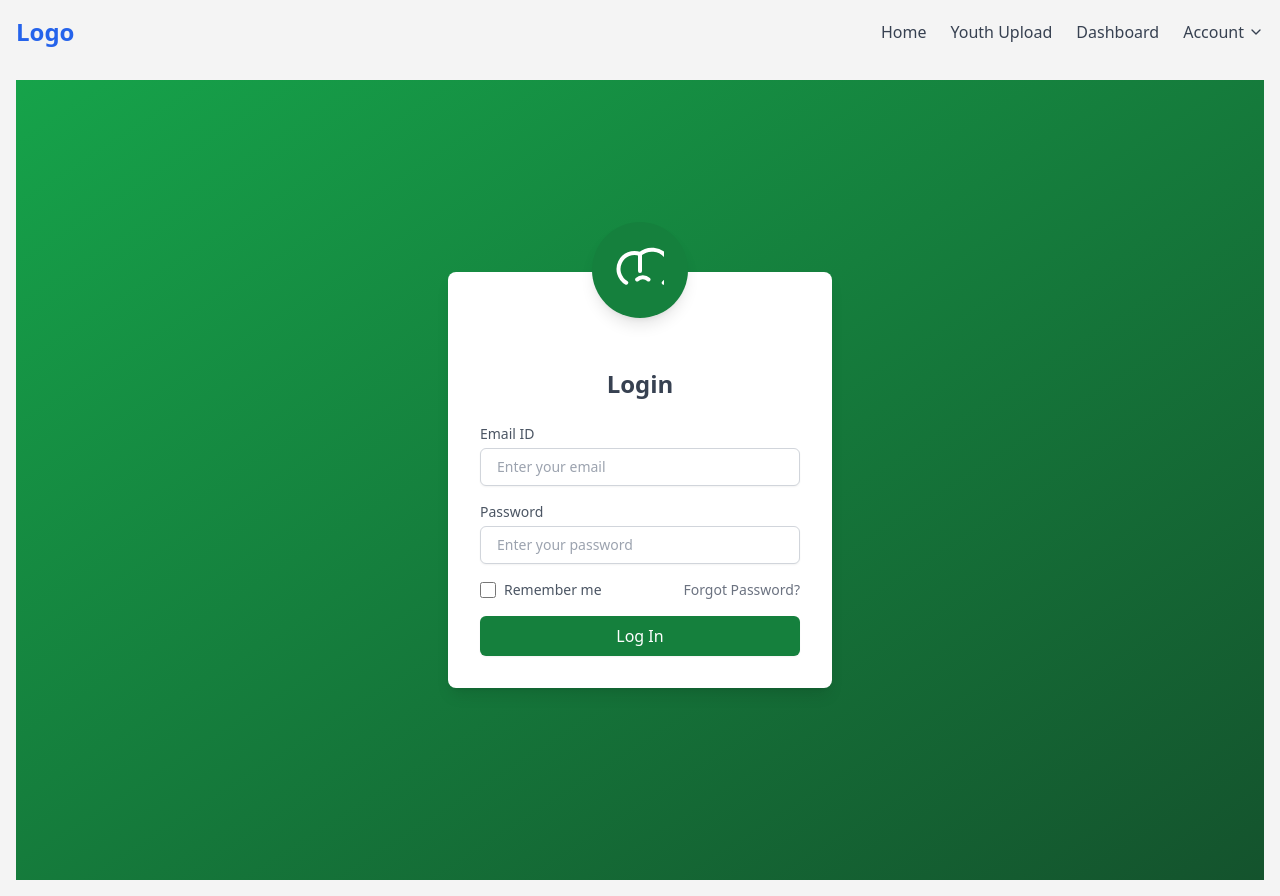
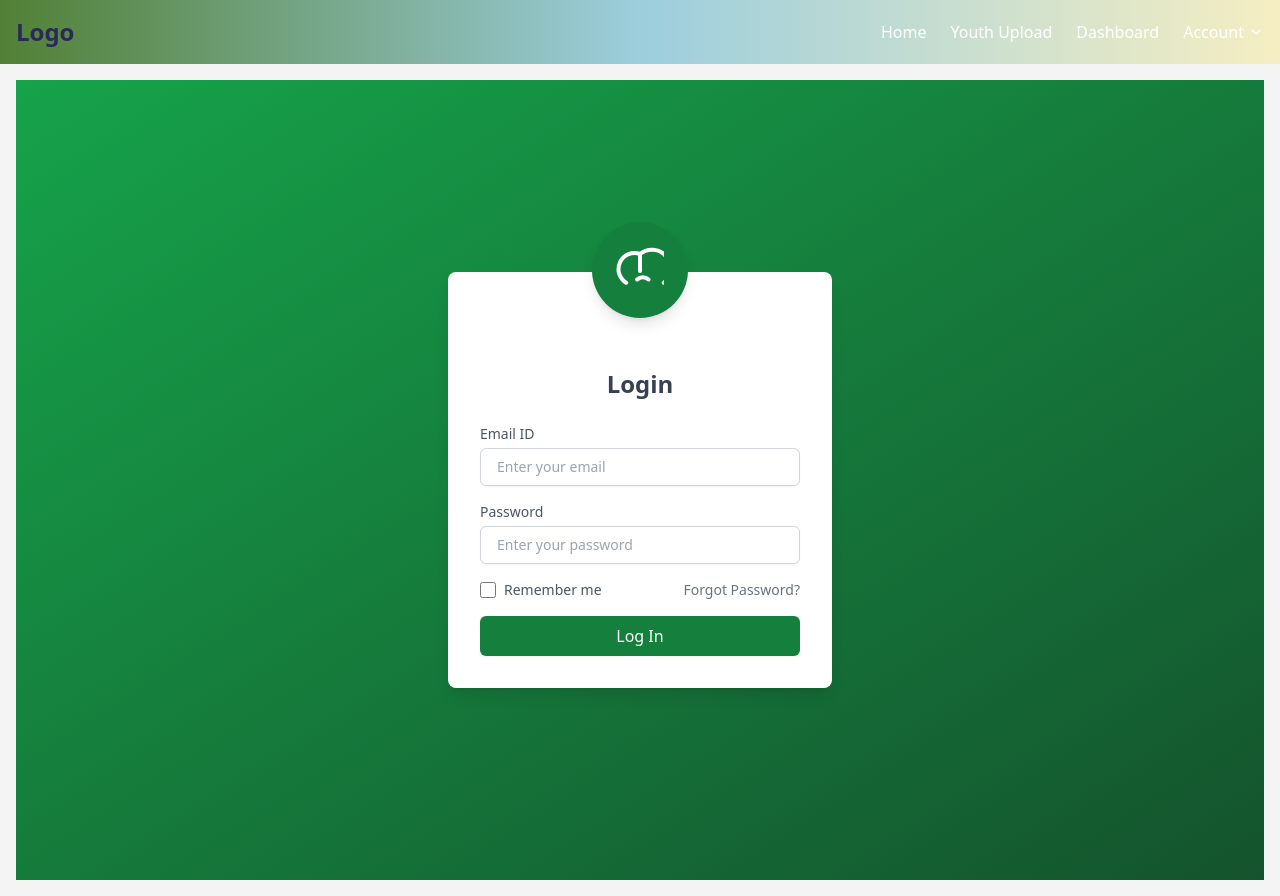
Before and after one commit to Nathilanzi/Database, a React (Vite) app in the folder vite-project/: page /login in a window 1280 px wide. Built offline with nearby package versions, Linux system fonts and the light colour scheme; no server answers.

Commit message:
Add styling

```diff
--- a/vite-project/src/components/Navbar.jsx
+++ b/vite-project/src/components/Navbar.jsx
@@ -6,9 +6,8 @@ const Navbar = () => {
   const [isOpen, setIsOpen] = useState(false);
   const [isDropdownOpen, setIsDropdownOpen] = useState(false);
 
-  // Close dropdown when clicking outside:
-
-  useEffect (() => {
+  // Close dropdown when clicking outside
+  useEffect(() => {
     const handleClickOutside = (event) => {
       if (isDropdownOpen && !event.target.closest(".account-toggle")) {
         setIsDropdownOpen(false);
@@ -18,6 +17,7 @@ const Navbar = () => {
     return () => document.removeEventListener("click", handleClickOutside);
   }, [isDropdownOpen]);
 
+  // Change Navbar style on scroll
   useEffect(() => {
     const handleScroll = () => {
       const navbar = document.querySelector(".navbar");
@@ -33,10 +33,10 @@ const Navbar = () => {
   }, []);
 
   return (
-    <nav className="navbar bg-blue-200 sticky top-0 bg-transparent p-4 transition-all duration-300">
+    <nav className="navbar bg-gradient-to-r from-[#518035] via-[#9CCEDD] to-[#F5EEC2] sticky top-0 p-4 transition-all duration-300">
       <div className="container mx-auto">
         <div className="flex justify-between items-center">
-          <Link to="/" className="text-2xl font-bold text-blue-600">
+          <Link to="/" className="text-2xl font-bold text-[#2A2A5A]">
             Logo
           </Link>
 
@@ -44,33 +44,31 @@ const Navbar = () => {
           <div className="hidden md:flex items-center space-x-6">
             <Link
               to="/"
-              className="text-gray-700 hover:text-blue-600 transition-colors duration-300"
+              className="text-white hover:text-[#187ABF] transition-colors duration-300"
             >
               Home
             </Link>
             <Link
               to="/youthupload"
-              className="text-gray-700 hover:text-blue-600 transition-colors duration-300"
+              className="text-white hover:text-[#187ABF] transition-colors duration-300"
             >
               Youth Upload
             </Link>
-
             <Link
               to="/dashboard"
-              className="text-gray-700 hover:text-blue-600 transition-colors duration-300"
+              className="text-white hover:text-[#187ABF] transition-colors duration-300"
             >
               Dashboard
             </Link>
-            <div className="relative">
+            <div className="relative account-toggle">
               <button
                 onClick={() => setIsDropdownOpen(!isDropdownOpen)}
-                className="text-gray-700 hover:text-blue-600 transition-colors duration-300 flex items-center"
+                className="text-white hover:text-[#187ABF] transition-colors duration-300 flex items-center"
               >
                 Account <ChevronDown className="ml-1 h-4 w-4" />
               </button>
               {isDropdownOpen && (
                 <div className="absolute right-0 mt-2 w-48 bg-white rounded-md shadow-lg py-1 z-10">
-
                   <Link
                     to="/login"
                     className="block px-4 py-2 text-sm text-gray-700 hover:bg-gray-100"
@@ -92,7 +90,7 @@ const Navbar = () => {
           <div className="md:hidden">
             <button
               onClick={() => setIsOpen(!isOpen)}
-              className="text-gray-700 hover:text-blue-600"
+              className="text-white hover:text-[#187ABF]"
             >
               {isOpen ? (
                 <X className="h-6 w-6" />
@@ -108,31 +106,31 @@ const Navbar = () => {
           <div className="mt-4 md:hidden">
             <Link
               to="/"
-              className="block py-2 text-gray-700 hover:text-blue-600"
+              className="block py-2 text-white hover:text-[#187ABF] transition-colors duration-300"
             >
               Home
             </Link>
             <Link
-              to="/dashboard"
-              className="text-gray-700 hover:text-blue-600 transition-colors duration-300"
-              >
-                <Link
               to="/youthupload"
-              className="text-gray-700 hover:text-blue-600 transition-colors duration-300"
+              className="block py-2 text-white hover:text-[#187ABF] transition-colors duration-300"
             >
               Youth Upload
             </Link>
+            <Link
+              to="/dashboard"
+              className="block py-2 text-white hover:text-[#187ABF] transition-colors duration-300"
+            >
               Dashboard
             </Link>
             <Link
               to="/login"
-              className="block py-2 text-gray-700 hover:text-blue-600"
+              className="block py-2 text-white hover:text-[#187ABF] transition-colors duration-300"
             >
               Log In
             </Link>
             <Link
               to="/signup"
-              className="block py-2 text-gray-700 hover:text-blue-600"
+              className="block py-2 text-white hover:text-[#187ABF] transition-colors duration-300"
             >
               Sign Up
             </Link>
```
Lines whose indentation alone changed are shown as unchanged.
